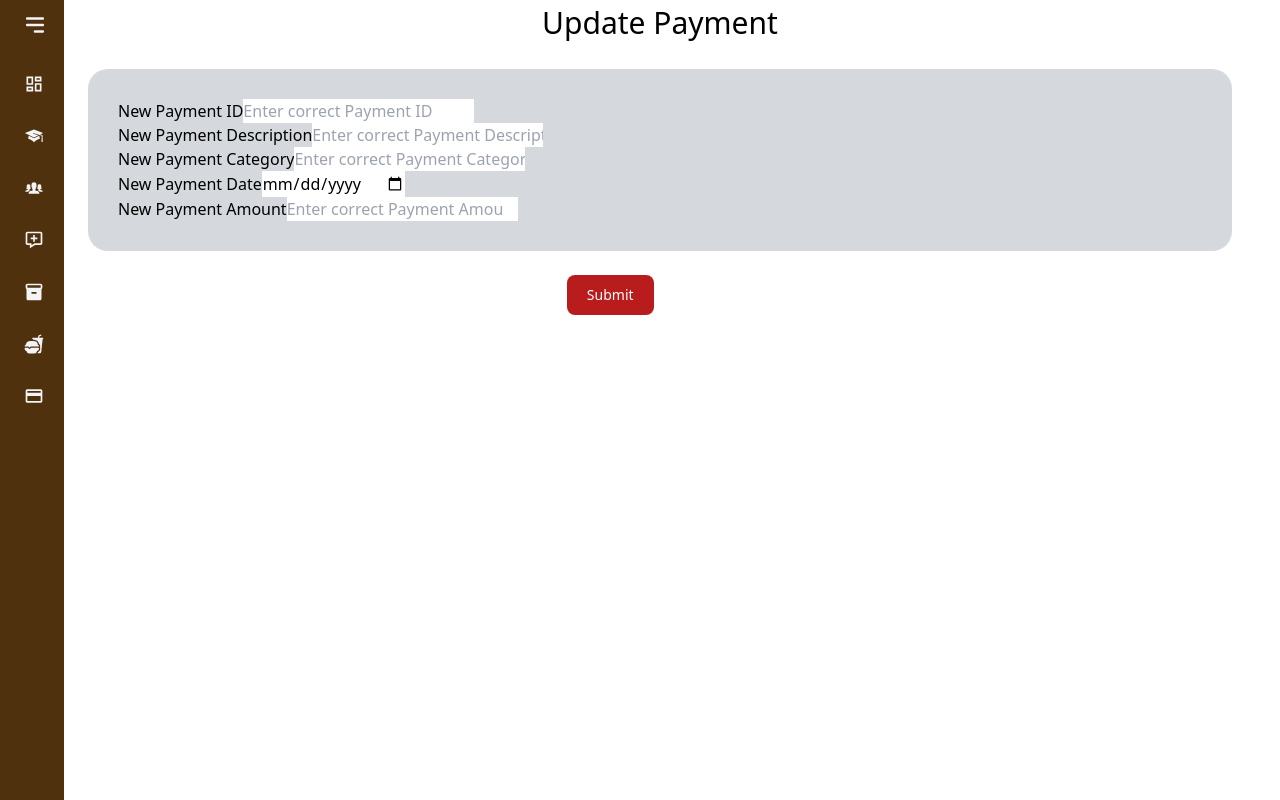
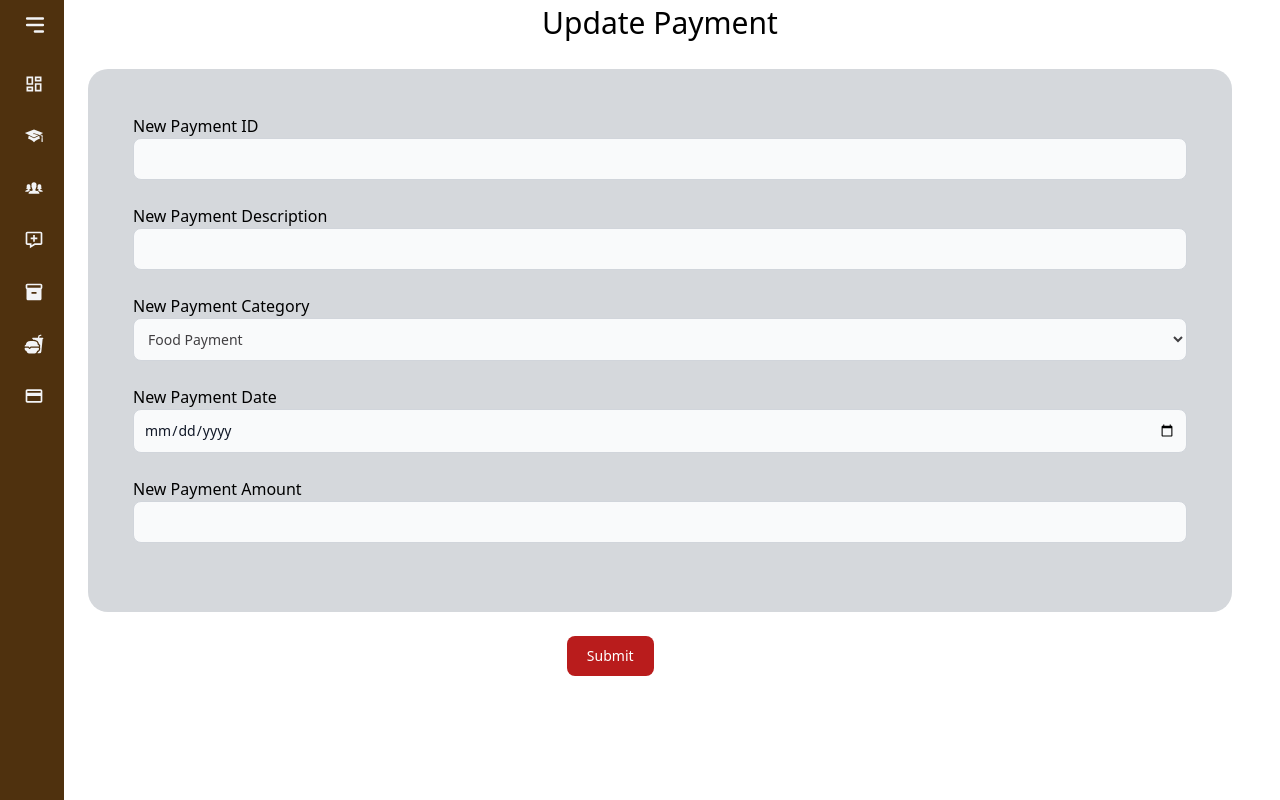
Before and after one commit to danuja01/ITP-ERPS, a React (Create React App) app in the folder ERPS/frontend/: page /updatePayment/1 in a window 1280 px wide. Built offline with nearby package versions, Linux system fonts and the light colour scheme; no server answers.

Commit message:
Changs css, Generate report and Pie Chart

```diff
--- a/ERPS/frontend/package.json
+++ b/ERPS/frontend/package.json
@@ -7,11 +7,15 @@
     "@testing-library/react": "^13.4.0",
     "@testing-library/user-event": "^13.5.0",
     "axios": "^0.27.2",
+    "file-saver": "^2.0.5",
     "react": "^18.2.0",
     "react-dom": "^18.2.0",
+    "react-export-table-to-excel": "^1.0.6",
     "react-icons": "^4.4.0",
+    "react-minimal-pie-chart": "^8.4.0",
     "react-router-dom": "^6.4.1",
     "react-scripts": "5.0.1",
+    "recharts": "^2.1.16",
     "web-vitals": "^2.1.4"
   },
   "scripts": {
--- a/ERPS/frontend/src/App.js
+++ b/ERPS/frontend/src/App.js
@@ -10,7 +10,7 @@ function App() {
     <div className='App'>
       <BrowserRouter>
         <Routes>
-          <Route path='/payments' exact element={<ViewPayments />} />
+          <Route path='admin/payments' exact element={<ViewPayments />} />
           <Route path='/createPayment' exact element={<AddPayment />} />
           <Route path='/updatePayment/:id' exact element={<UpdatePayment />} />
           <Route path='/summaryPayment' exact element={<SummaryPayment />} />
--- a/ERPS/frontend/src/pages/AddPayment.js
+++ b/ERPS/frontend/src/pages/AddPayment.js
@@ -27,13 +27,13 @@ function AddPayment() {
       alert('Please fill Payment ID');
     } else if (!paymentDescription.trim()) {
       alert('Please fill Payment description');
-    } else if (!paymentCategory.trim()) {
-      alert('Please fill Payment category');
+
     } else if (!paymentDate.trim()) {
       alert('Please fill Payment date');
     } else if (!paymentAmount.trim()) {
       alert('Please fill Payment Amount');
     } else {
+
       axios
         .post('http://localhost:4000/api/payments/addPayment', newPayment)
         .then(() => {
@@ -42,7 +42,7 @@ function AddPayment() {
         .catch((err) => {
           alert(err);
         });
-      navigate('/payments');
+      navigate('../admin/payments');
     }
   }
 
@@ -58,11 +58,11 @@ function AddPayment() {
           <fieldset
             style={{
               backgroundColor: '#A9CCE3',
-              padding: '30px',
+              padding: '45px',
               borderRadius: '20px',
             }}
           >
-            <div className='form-group'>
+            <div class="mb-6">
               <label htmlFor='paymentID'>Payment ID</label>
               <br />
               <input
@@ -75,7 +75,7 @@ function AddPayment() {
                 }}
               />
             </div>
-            <div className='form-group'>
+            <div class="mb-6">
               <label htmlFor='paymentDescription'>Payment Description</label>
               <br />
               <input
@@ -88,21 +88,24 @@ function AddPayment() {
                 }}
               />
             </div>
-            <div className='form-group'>
+            <div class="mb-6">
               <label htmlFor='category'>Payment Category</label>
+
               <br />
-              <input
-                type='text'
-                class='bg-gray-50 border border-gray-300 text-gray-900 text-sm rounded-lg focus:ring-blue-500 focus:border-blue-500 block w-full p-2.5 dark:bg-[#E8E8E8] dark:border-gray-600 dark:placeholder-[#606060] dark:text-black dark:focus:ring-blue-500 dark:focus:border-blue-500'
-                id='category'
-                placeholder='Enter Payment Category'
-                onChange={(e) => {
-                  setCategory(e.target.value);
-                }}
-              />
+              <select onChange={(e) => {
+                  setCategory(e.target.value);}}
+                  class='bg-gray-50 border border-gray-300 text-gray-900 text-sm rounded-lg focus:ring-blue-500 focus:border-blue-500 block w-full p-2.5 dark:bg-[#E8E8E8] dark:border-gray-600 dark:placeholder-[#606060] dark:text-black dark:focus:ring-blue-500 dark:focus:border-blue-500' style={{color:'#413F42'}}>
+                  <option value="" disabled selected hidden>Select Payment Category...</option>
+                  <option value={"Food Payment"} >Food Payment</option>
+                  <option value={"Salary Payment"}>Salary Payment</option>
+                  <option value={"Inventory Payment"}>Inventory Payment</option>
+                  <option value={"Library Payment"}>Library Payment</option>
+                  <option value={"Bursery Payment"}>Bursery Payment</option>
+                  <option value={"External Payment"}>External Payment</option>
+                </select>
             </div>
 
-            <div className='form-group'>
+            <div class="mb-6">
               <label htmlFor='date'>Payment Date</label>
               <br />
               <input
@@ -116,7 +119,7 @@ function AddPayment() {
               />
             </div>
 
-            <div className='form-group'>
+            <div class="mb-6">
               <label htmlFor='amount'>Payment Amount</label>
               <br />
               <input
@@ -139,7 +142,7 @@ function AddPayment() {
               Submit
             </button>
             <button class='text-white bg-white-700 hover:bg-blue-800 focus:ring-4 focus:ring-blue-300 font-medium rounded-lg text-sm px-5 py-2.5 mr-2 mb-2 dark:bg-[#0277BD] dark:hover:bg-[#1565C0] focus:outline-none dark:focus:ring-blue-800'>
-              <a href='/payments'>Cancel</a>
+              <a href='/admin/payments'>Cancel</a>
             </button>
           </center>
         </form>
--- a/ERPS/frontend/src/pages/SummaryPayments.js
+++ b/ERPS/frontend/src/pages/SummaryPayments.js
@@ -1,8 +1,9 @@
 import React, { useState, useEffect } from 'react';
-import { Link } from 'react-router-dom';
 import AdminNav from '../components/AdminNav';
+import { PieChart } from 'react-minimal-pie-chart';
 
 export default function Summary() {
+
   const [payments, setPayments] = useState([]);
   useEffect(() => {
     async function getPayments() {
@@ -21,6 +22,7 @@ export default function Summary() {
     }
 
     getPayments();
+
 
     return;
   }, [payments.length]);
@@ -75,7 +77,9 @@ export default function Summary() {
     return total + parseFloat(item.paymentAmount);
   }, 0);
 
+
   return (
+
     <section className='flex'>
       <AdminNav />
       <div
@@ -85,12 +89,14 @@ export default function Summary() {
           backgroundPosition: 'center',
           width: '100%',
           backgroundRepeat: 'no-repeat',
-          backgroundSize: 'cover',
-          opacity: '0.9',
+          backgroundSize: 'cover'
+
+
         }}
       >
         <div>
           <br />
+
 
           <center>
             <p style={{ fontSize: '45px' }}>Summary of Payments</p>
@@ -101,7 +107,7 @@ export default function Summary() {
               class='p-3 mb-1 text-sm text-green-700 bg-green-100 rounded-lg dark:bg-green-300 dark:text-green-800'
               role='alert'
               style={{
-                padding: '5px',
+                padding: '15px',
                 borderRadius: '20px',
                 width: '85%',
                 display: 'flex',
@@ -123,7 +129,7 @@ export default function Summary() {
               class='p-3 mb-1 text-sm text-green-700 bg-green-100 rounded-lg dark:bg-green-300 dark:text-green-800'
               role='alert'
               style={{
-                padding: '5px',
+                padding: '15px',
                 borderRadius: '20px',
                 width: '85%',
                 display: 'flex',
@@ -145,7 +151,7 @@ export default function Summary() {
               class='p-3 mb-1 text-sm text-green-700 bg-green-100 rounded-lg dark:bg-green-300 dark:text-green-800'
               role='alert'
               style={{
-                padding: '5px',
+                padding: '15px',
                 borderRadius: '20px',
                 width: '85%',
                 display: 'flex',
@@ -167,7 +173,7 @@ export default function Summary() {
               class='p-3 mb-1 text-sm text-blue-700 bg-blue-100 rounded-lg dark:bg-blue-200 dark:text-blue-800'
               role='alert'
               style={{
-                padding: '5px',
+                padding: '15px',
                 borderRadius: '20px',
                 width: '85%',
                 display: 'flex',
@@ -189,7 +195,7 @@ export default function Summary() {
               class='p-3 mb-1 text-sm text-blue-700 bg-blue-100 rounded-lg dark:bg-blue-200 dark:text-blue-800'
               role='alert'
               style={{
-                padding: '5px',
+                padding: '15px',
                 borderRadius: '20px',
                 width: '85%',
                 display: 'flex',
@@ -211,7 +217,7 @@ export default function Summary() {
               class='p-3 mb-1 text-sm text-blue-700 bg-blue-100 rounded-lg dark:bg-blue-200 dark:text-blue-800'
               role='alert'
               style={{
-                padding: '5px',
+                padding: '15px',
                 borderRadius: '20px',
                 width: '85%',
                 display: 'flex',
@@ -233,7 +239,7 @@ export default function Summary() {
               class='p-3 mb-1 text-sm text-red-700 bg-red-100 rounded-lg dark:bg-red-400 dark:text-red-50'
               role='alert'
               style={{
-                padding: '5px',
+                padding: '15px',
                 borderRadius: '20px',
                 width: '85%',
                 display: 'flex',
@@ -250,8 +256,36 @@ export default function Summary() {
             </fieldset>
             <br />
           </center>
+          <PieChart
+  data={[
+    { title: 'Library Payment', value: libraryTotal , color:'orange'},
+    { title: 'Food Payment', value: foodTotal , color:'red'},
+    { title: 'Inventory Payment', value:inventoryTotal,  color:'green'},
+    { title: 'Salary Payment', value: salaryTotal, color:'blue'},
+    { title: 'Bursey Payment', value: burseryTotal,color:'#ed8f1c' },
+    { title: 'External Payment', value: externalTotal,color:'purple' }
+  ]}
+  radius={25}
+  center={[100,30]}
+  viewBoxSize={[200,55]}
+  paddingAngle={0.5}
+  lengthAngle={360}
+  startAngle={0}
+
+
+  label={(data) => data.dataEntry.title}
+              labelPosition={100.1}
+
+              labelStyle={{
+                fontSize: "3px",
+                fontColor: "FFFFFA",
+                fontWeight: "400",
+              }}
+/>;
         </div>
       </div>
     </section>
+
   );
+
 }
--- a/ERPS/frontend/src/pages/UpdatePayment.js
+++ b/ERPS/frontend/src/pages/UpdatePayment.js
@@ -3,6 +3,13 @@ import { useParams, useNavigate } from 'react-router';
 import AdminNav from '../components/AdminNav';
 
 export default function UpdatePayment() {
+
+  const [paymentID, updatePaymentID] = useState('');
+  const [paymentDescription, updateDescription] = useState('');
+  const [paymentCategory, updateCategory] = useState('');
+  const [paymentDate, updateDate] = useState('');
+  const [paymentAmount, updateAmount] = useState('');
+
   const params = useParams();
   const navigate = useNavigate();
 
@@ -20,6 +27,12 @@ export default function UpdatePayment() {
       }
 
       const record = await response.json();
+      updatePaymentID(record.payment.paymentID);
+      updateDescription(record.payment.paymentDescription);
+      updateCategory(record.payment.paymentCategory);
+      updateDate(record.payment.paymentDate);
+      updateAmount(record.payment.paymentAmount);
+
       if (!record) {
         window.alert(`Record with id ${id} not found`);
         navigate('/');
@@ -34,11 +47,6 @@ export default function UpdatePayment() {
     return;
   }, [params.id, navigate]);
 
-  const [paymentID, updatePaymentID] = useState('');
-  const [paymentDescription, updateDescription] = useState('');
-  const [paymentCategory, updateCategory] = useState('');
-  const [paymentDate, updateDate] = useState('');
-  const [paymentAmount, updateAmount] = useState('');
 
   async function sendData(e) {
     e.preventDefault();
@@ -63,7 +71,7 @@ export default function UpdatePayment() {
       alert('Please fill Payment Amount');
     } else {
       await fetch(
-        `http://localhost:3000/api/payments/updatePayment/${params.id}`,
+        `http://localhost:4000/api/payments/updatePayment/${params.id}`,
         {
           method: 'post',
           body: JSON.stringify(updatePayment),
@@ -73,7 +81,7 @@ export default function UpdatePayment() {
         }
       );
 
-      navigate('/payments');
+      navigate('../admin/payments');
     }
   }
 
@@ -89,69 +97,76 @@ export default function UpdatePayment() {
           <fieldset
             style={{
               backgroundColor: '#D5D8DC',
-              padding: '30px',
-              borderRadius: '20px',
+              padding: '45px',
+              borderRadius: '20px'
             }}
           >
-            <div className='form-group'>
+            <div class="mb-6">
               <label htmlFor='paymentID'>New Payment ID</label>
+              <br />
               <input
                 type='text'
-                className='form-control'
+                class='bg-gray-50 border border-gray-300 text-gray-900 text-sm rounded-lg focus:ring-blue-500 focus:border-blue-500 block w-full p-2.5 dark:bg-bg-white dark:border-gray-600 dark:placeholder-[#606060] dark:text-black dark:focus:ring-blue-500 dark:focus:border-blue-500'
                 id='paymentID'
-                placeholder='Enter correct Payment ID'
+                value={paymentID}
                 onChange={(e) => {
                   updatePaymentID(e.target.value);
                 }}
               />
             </div>
-            <div className='form-group'>
+            <div class="mb-6">
               <label htmlFor='paymentDescription'>
                 New Payment Description
               </label>
+              <br />
               <input
                 type='text'
-                className='form-control'
+                class='bg-gray-50 border border-gray-300 text-gray-900 text-sm rounded-lg focus:ring-blue-500 focus:border-blue-500 block w-full p-2.5 dark:bg-bg-white dark:border-gray-600 dark:placeholder-[#606060] dark:text-black dark:focus:ring-blue-500 dark:focus:border-blue-500'
                 id='paymentDescription'
-                placeholder='Enter correct Payment Description'
+                value={paymentDescription}
                 onChange={(e) => {
                   updateDescription(e.target.value);
                 }}
               />
             </div>
-            <div className='form-group'>
+            <div class="mb-6">
               <label htmlFor='category'>New Payment Category</label>
-              <input
-                type='text'
-                className='form-control'
-                id='category'
-                placeholder='Enter correct Payment Category'
-                onChange={(e) => {
-                  updateCategory(e.target.value);
-                }}
-              />
+              <br />
+              <select onChange={(e) => {
+                  updateCategory(e.target.value);}}
+                  value={paymentCategory}
+                  class='bg-gray-50 border border-gray-300 text-gray-900 text-sm rounded-lg focus:ring-blue-500 focus:border-blue-500 block w-full p-2.5 dark:bg-bg-white dark:border-gray-600 dark:placeholder-[#606060] dark:text-black dark:focus:ring-blue-500 dark:focus:border-blue-500' style={{color:'#413F42'}}>
+                  <option value={"Food Payment"} >Food Payment</option>
+                  <option value={"Salary Payment"}>Salary Payment</option>
+                  <option value={"Inventory Payment"}>Inventory Payment</option>
+                  <option value={"Library Payment"}>Library Payment</option>
+                  <option value={"Bursery Payment"}>Bursery Payment</option>
+                  <option value={"External Payment"}>External Payment</option>
+                </select>
             </div>
 
-            <div className='form-group'>
+            <div class="mb-6">
               <label htmlFor='date'>New Payment Date</label>
+              <br />
               <input
-                type='Date'
-                className='form-control'
+                type='date'
+                class='bg-gray-50 border border-gray-300 text-gray-900 text-sm rounded-lg focus:ring-blue-500 focus:border-blue-500 block w-full p-2.5 dark:bg-bg-white dark:border-gray-600 dark:placeholder-[#606060] dark:text-black dark:focus:ring-blue-500 dark:focus:border-blue-500'
                 id='date'
-                placeholder='Enter correct Payment Date'
+                value={paymentDate}
                 onChange={(e) => {
                   updateDate(e.target.value);
                 }}
               />
             </div>
 
-            <div className='form-group'>
+            <div class="mb-6">
               <label htmlFor='amount'>New Payment Amount</label>
+              <br />
               <input
                 type='number'
-                className='form-control'
+                class='bg-gray-50 border border-gray-300 text-gray-900 text-sm rounded-lg focus:ring-blue-500 focus:border-blue-500 block w-full p-2.5 dark:bg-white dark:border-gray-600 dark:placeholder-[#606060] dark:text-black dark:focus:ring-blue-500 dark:focus:border-blue-500'
                 id='amount'
-                placeholder='Enter correct Payment Amount'
+                value={paymentAmount}
                 onChange={(e) => {
                   updateAmount(e.target.value);
                 }}
@@ -167,7 +182,7 @@ export default function UpdatePayment() {
               Submit
             </button>
             <button class='text-white bg-white-700 hover:bg-blue-800 focus:ring-4 focus:ring-blue-300 font-medium rounded-lg text-sm px-5 py-2.5 mr-2 mb-2 dark:bg-[#0277BD] dark:hover:bg-[#1565C0] focus:outline-none dark:focus:ring-blue-800'>
-              <a href='/payments'>Cancel</a>
+              <a href='/admin/payments'>Cancel</a>
             </button>
           </center>
         </form>
```
Also changed, not shown: ERPS/frontend/src/pages/ViewPayments.js (+35 -19 lines), 2 other files (tests, documents, lock files or other folders).
